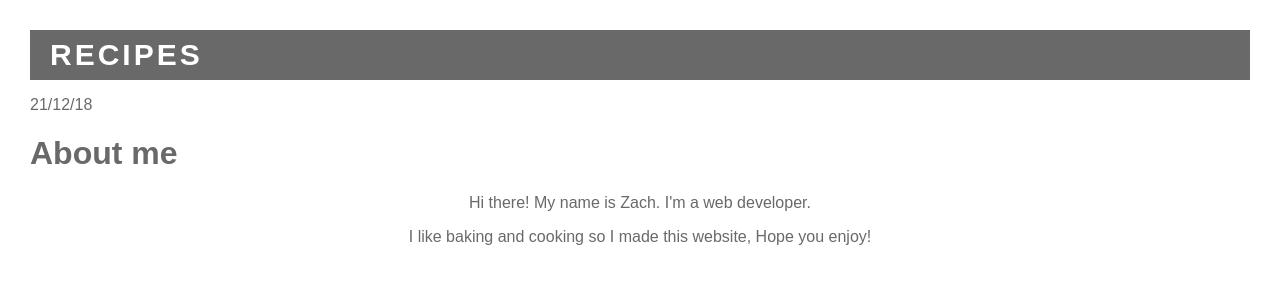
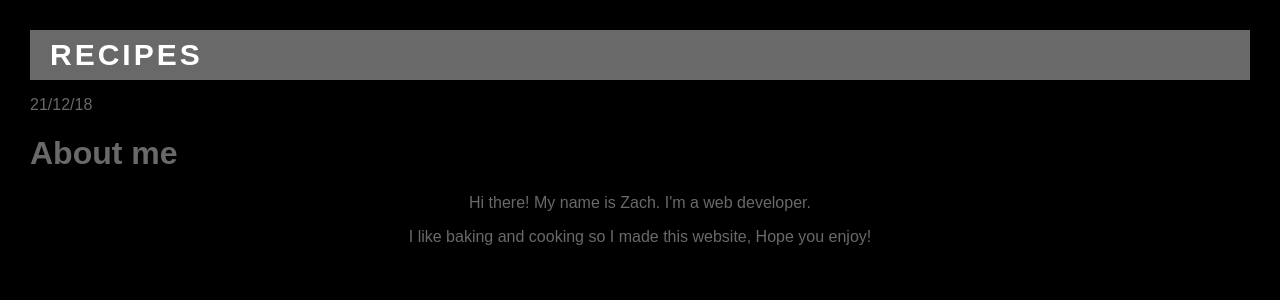
Before and after one commit to zachstep05/zachstep05.github.io, a PHP site: page /about.html in a window 1280 px wide. Shown: the top 300 px of the page. Run offline with PHP 8.4, Linux system fonts and the light colour scheme.

Commit message:
Update styles.css

```diff
--- a/styles.css
+++ b/styles.css
@@ -39,7 +39,7 @@ body {
 body {
   font-family: Arial;
   padding: 30px;
-  background: #FFFFFF;
+  background: #000000;
 }
 
 /* Header/Blog Title */
```
